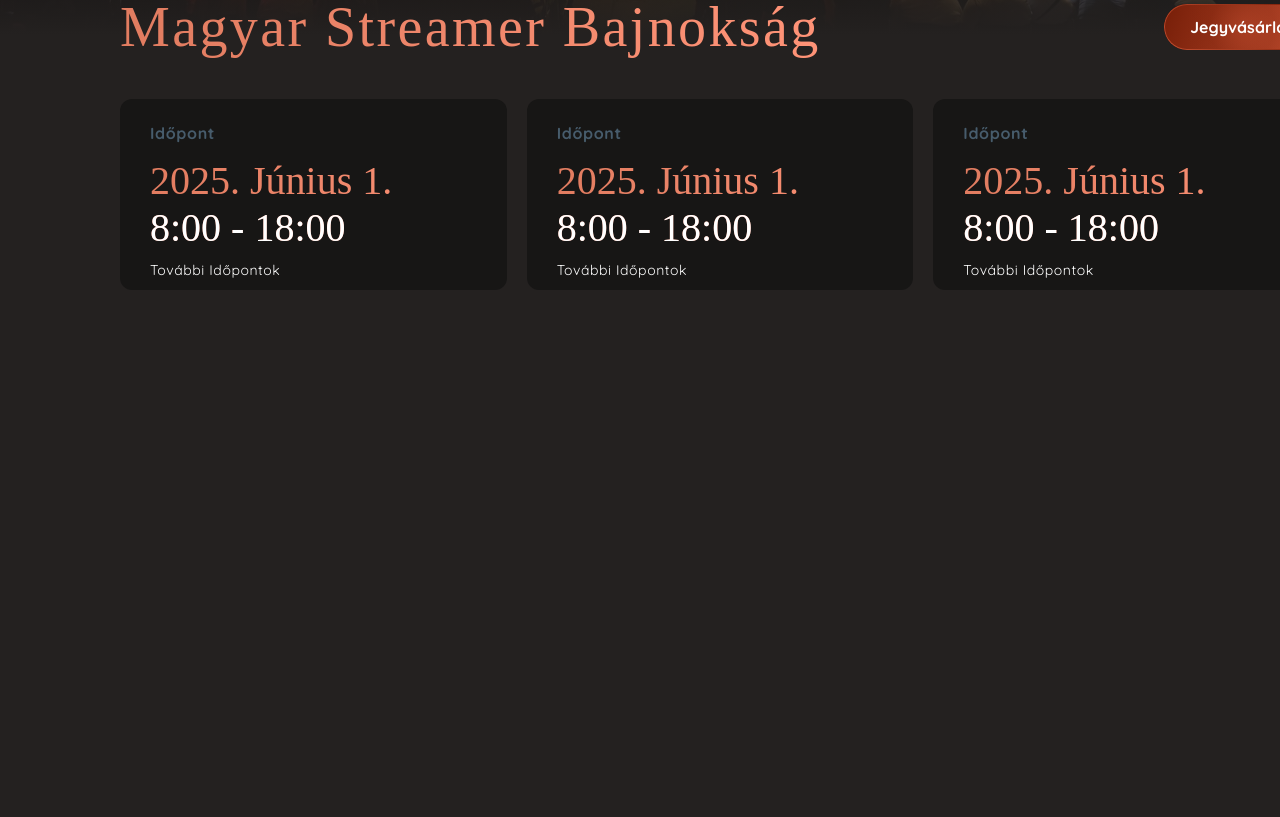
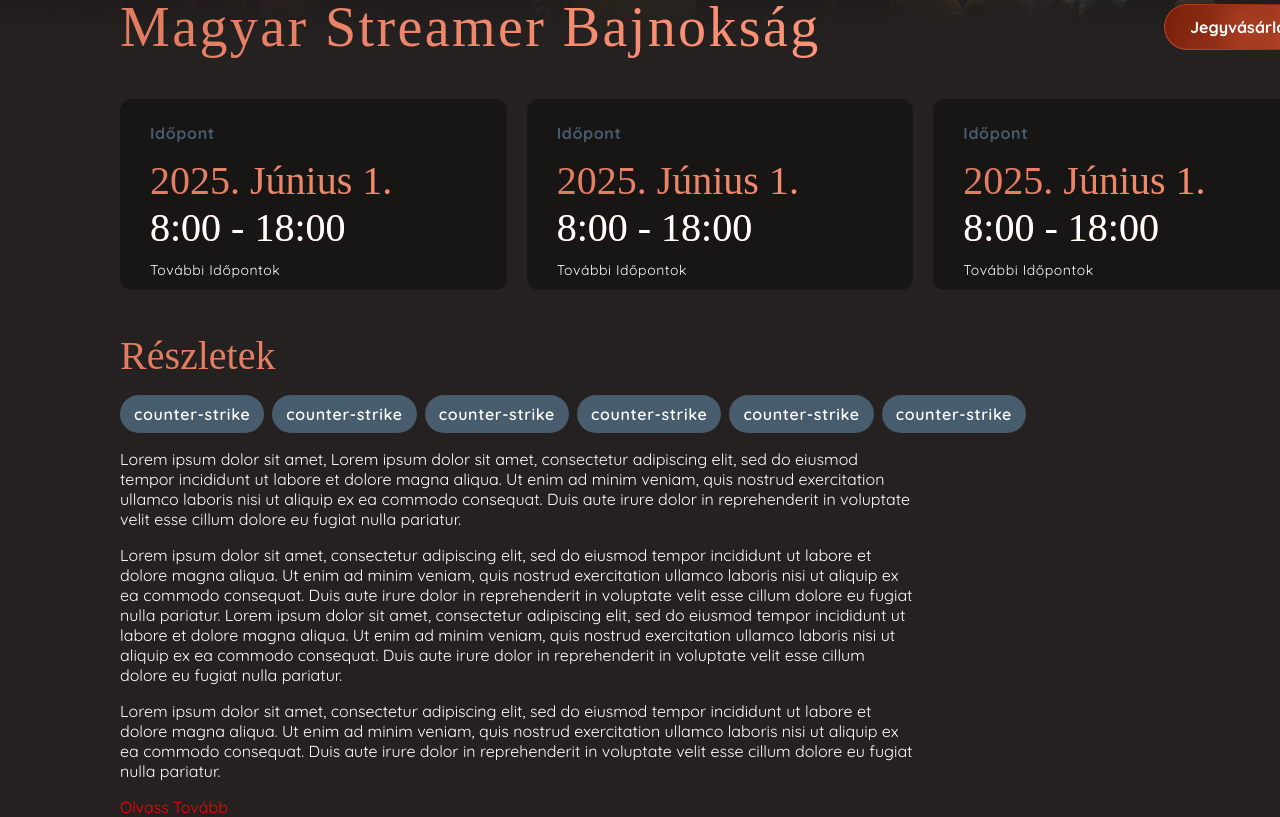
Before and after one commit to sooskristof123/thetavernfrontend, a Next.js app: page /events/1 in a window 1280 px wide. Shown: the part 375-1192 px from the top of the page. Before the commit the page ends 800 px from the top, so only its background shows below. Built offline with nearby package versions, Linux system fonts and the light colour scheme; a web font is replaced by a local one.

Commit message:
feat: Added details section with text and tags

```diff
--- /dev/null
+++ b/src/app/components/tag.js
@@ -0,0 +1,9 @@
+import styles from "./tag.module.css";
+
+export default function Tag() {
+  return (
+    <div className={styles.tag}>
+        <p>counter-strike</p>
+    </div>
+  );
+}
--- /dev/null
+++ b/src/app/components/tag.module.css
@@ -0,0 +1,9 @@
+.tag{
+    background: #475C6C;
+    padding-inline: 14px;
+    padding-block: 9px;
+    border-radius: 27px;
+    font-weight: 600;
+    letter-spacing: .64px;
+    width: fit-content;
+}
--- a/src/app/events/[id]/events.module.css
+++ b/src/app/events/[id]/events.module.css
@@ -47,6 +47,15 @@
     margin: 0 auto;
 }
 
+.page_content h4 {
+    background: linear-gradient(90deg, rgba(225, 124, 96, 1), rgba(255, 147, 119, 1));
+    -webkit-background-clip: text;
+    -webkit-text-fill-color: transparent;
+    background-clip: text;
+    color: transparent;
+}
+
+
 .page_content__header {
     display: flex;
     max-width: 1200px;
@@ -73,3 +82,30 @@
     margin-top: 40px;
     gap: 20px;
 }
+
+.page_content__details {
+    max-width: 1200px;
+    margin: 0 auto;
+    margin-top: 42px;
+
+}
+.page_content__details__text {
+    display: flex;
+    flex-direction: column;
+    width: 793px;
+    margin-top: 16px;
+    gap: 16px;
+}
+
+.page_content__details__tags {
+    display: flex;
+    align-items: center;
+    margin-top: 16px;
+    gap: 8px;
+    flex-wrap: wrap;
+}
+
+.page_content__details__link {
+    margin-top: 16px;
+    color: red;
+}
--- a/src/app/events/[id]/page.js
+++ b/src/app/events/[id]/page.js
@@ -1,6 +1,8 @@
 import Button from "@/app/components/button";
 import styles from "./events.module.css";
 import EventDetailsCard from "@/app/components/event_details_card";
+import Tag from "@/app/components/tag";
+import Link from "next/link";
 
 export default function Events() {
   return (
@@ -20,6 +22,30 @@ export default function Events() {
           <EventDetailsCard />
           <EventDetailsCard />
         </div>
+
+        <div className={styles.page_content__details}>
+          <h4>Részletek</h4>
+          <div className={styles.page_content__details__tags}>
+            <Tag />
+            <Tag />
+            <Tag />
+            <Tag />
+            <Tag />
+            <Tag />
+          </div>
+          <div className={styles.page_content__details__text}>
+            <p>
+              Lorem ipsum dolor sit amet, Lorem ipsum dolor sit amet, consectetur adipiscing elit, sed do eiusmod tempor incididunt ut labore et dolore magna aliqua. Ut enim ad minim veniam, quis nostrud exercitation ullamco laboris nisi ut aliquip ex ea commodo consequat. Duis aute irure dolor in reprehenderit in voluptate velit esse cillum dolore eu fugiat nulla pariatur.</p>
+            <p>
+              Lorem ipsum dolor sit amet, consectetur adipiscing elit, sed do eiusmod tempor incididunt ut labore et dolore magna aliqua. Ut enim ad minim veniam, quis nostrud exercitation ullamco laboris nisi ut aliquip ex ea commodo consequat. Duis aute irure dolor in reprehenderit in voluptate velit esse cillum dolore eu fugiat nulla pariatur. Lorem ipsum dolor sit amet, consectetur adipiscing elit, sed do eiusmod tempor incididunt ut labore et dolore magna aliqua. Ut enim ad minim veniam, quis nostrud exercitation ullamco laboris nisi ut aliquip ex ea commodo consequat. Duis aute irure dolor in reprehenderit in voluptate velit esse cillum dolore eu fugiat nulla pariatur.
+            </p>
+            <p>
+              Lorem ipsum dolor sit amet, consectetur adipiscing elit, sed do eiusmod tempor incididunt ut labore et dolore magna aliqua. Ut enim ad minim veniam, quis nostrud exercitation ullamco laboris nisi ut aliquip ex ea commodo consequat. Duis aute irure dolor in reprehenderit in voluptate velit esse cillum dolore eu fugiat nulla pariatur.
+            </p>
+
+          </div>
+          <Link href="/"><p className={styles.page_content__details__link}>Olvass Tovább</p></Link>
+        </div>
       </div>
     </div>
   );
```
